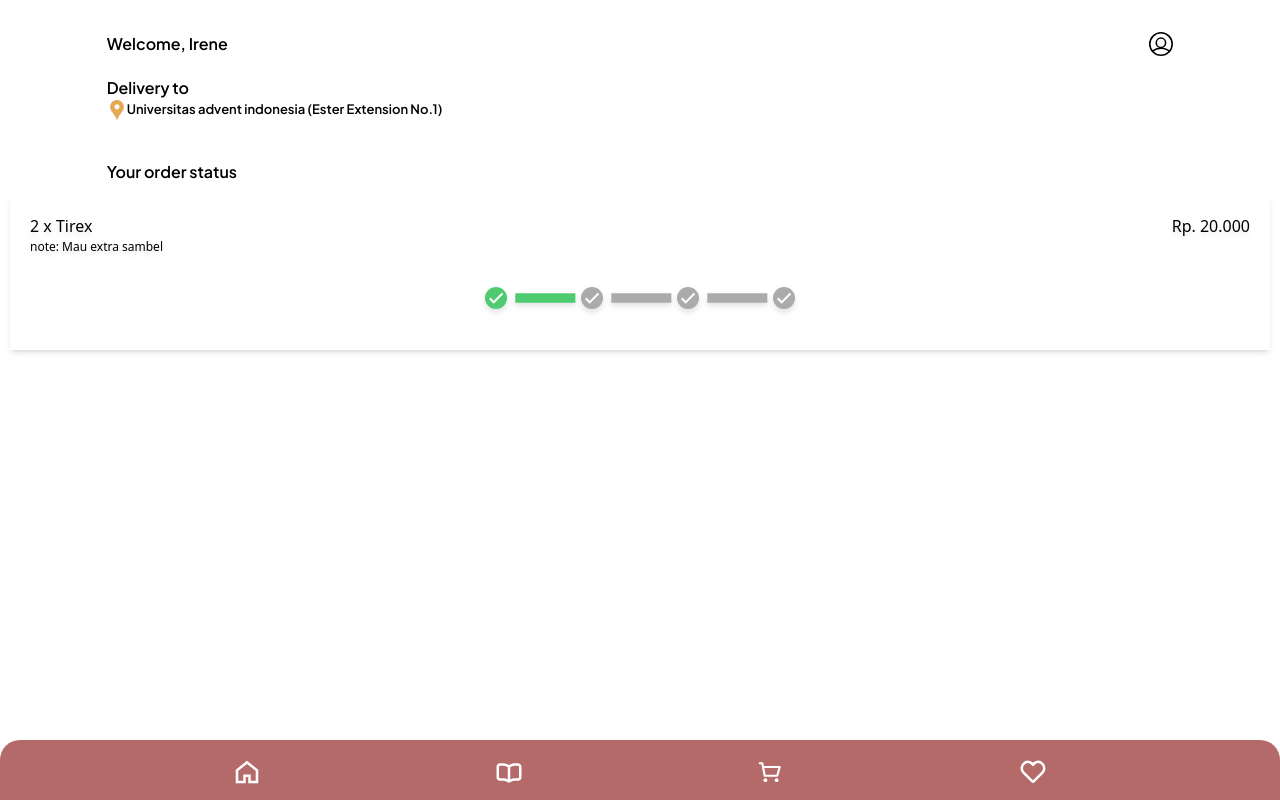
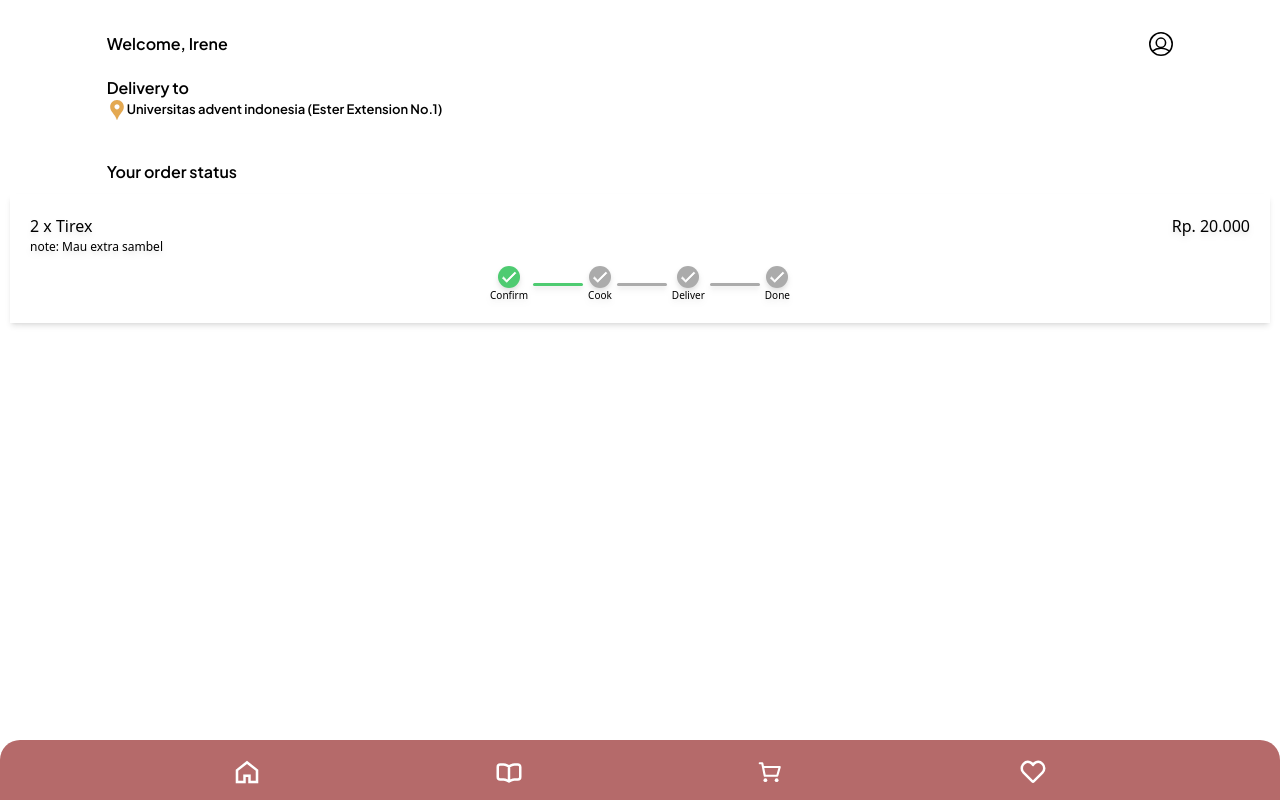
Before and after one commit to alfianwilfo/reactjs-umami, a React (Create React App) app in the folder client-customer/: page /order-status in a window 1280 px wide. Built offline with nearby package versions, Linux system fonts and the light colour scheme.

Commit message:
add styling on timeline

```diff
--- a/client-customer/src/views/OrderStatus.jsx
+++ b/client-customer/src/views/OrderStatus.jsx
@@ -23,43 +23,55 @@ export default function OrderStatus() {
             </div>
             <div className="text-[12px]">note: Mau extra sambel</div>
           </div>
-          <div className="flex justify-center flex-row gap-x-[5px]">
-            <div className="grid content-center ">
+          <div className="flex justify-center flex-row gap-x-[5px] text-[10px]">
+            <div className="grid content-center">
+              <div className="flex justify-center flex-col">
                 <div className="flex justify-center">
                   <div>
                     <img src={done} alt="" className="w-[22px]" />
                   </div>
                 </div>
+                <div>Confirm</div>
+              </div>
             </div>
             <div className="grid content-center">
               <div className="flex justify-center">
-                <img src={linedone} alt="" />
+                <div className="w-[50px] h-[3px] rounded-lg bg-[#4ECB71]"></div>
               </div>
             </div>
             <div className="grid content-center">
+              <div className="flex justify-center">
                 <div>
                   <img src={undone} alt="" className="w-[22px]" />
                 </div>
               </div>
-            <div>
-              <div>
-                <img src={lineundone} alt="" />
+              <div>Cook</div>
+            </div>
+            <div className="grid content-center">
+              <div className="flex justify-center">
+                <div className="w-[50px] h-[3px] rounded-lg bg-[#ABABAB]"></div>
               </div>
             </div>
             <div className="grid content-center">
+              <div className="flex justify-center">
                 <div>
                   <img src={undone} alt="" className="w-[22px]" />
                 </div>
               </div>
-            <div>
-              <div>
-                <img src={lineundone} alt="" />
+              <div>Deliver</div>
+            </div>
+            <div className="grid content-center">
+              <div className="flex justify-center">
+                <div className="w-[50px] h-[3px] rounded-lg bg-[#ABABAB]"></div>
               </div>
             </div>
             <div className="grid content-center">
+              <div className="flex justify-center">
                 <div>
                   <img src={undone} alt="" className="w-[22px]" />
                 </div>
+              </div>
+              <div>Done</div>
             </div>
           </div>
         </div>
```
Also changed, not shown: client-customer/src/assets/linedone.svg. Lines whose indentation alone changed are shown as unchanged.
